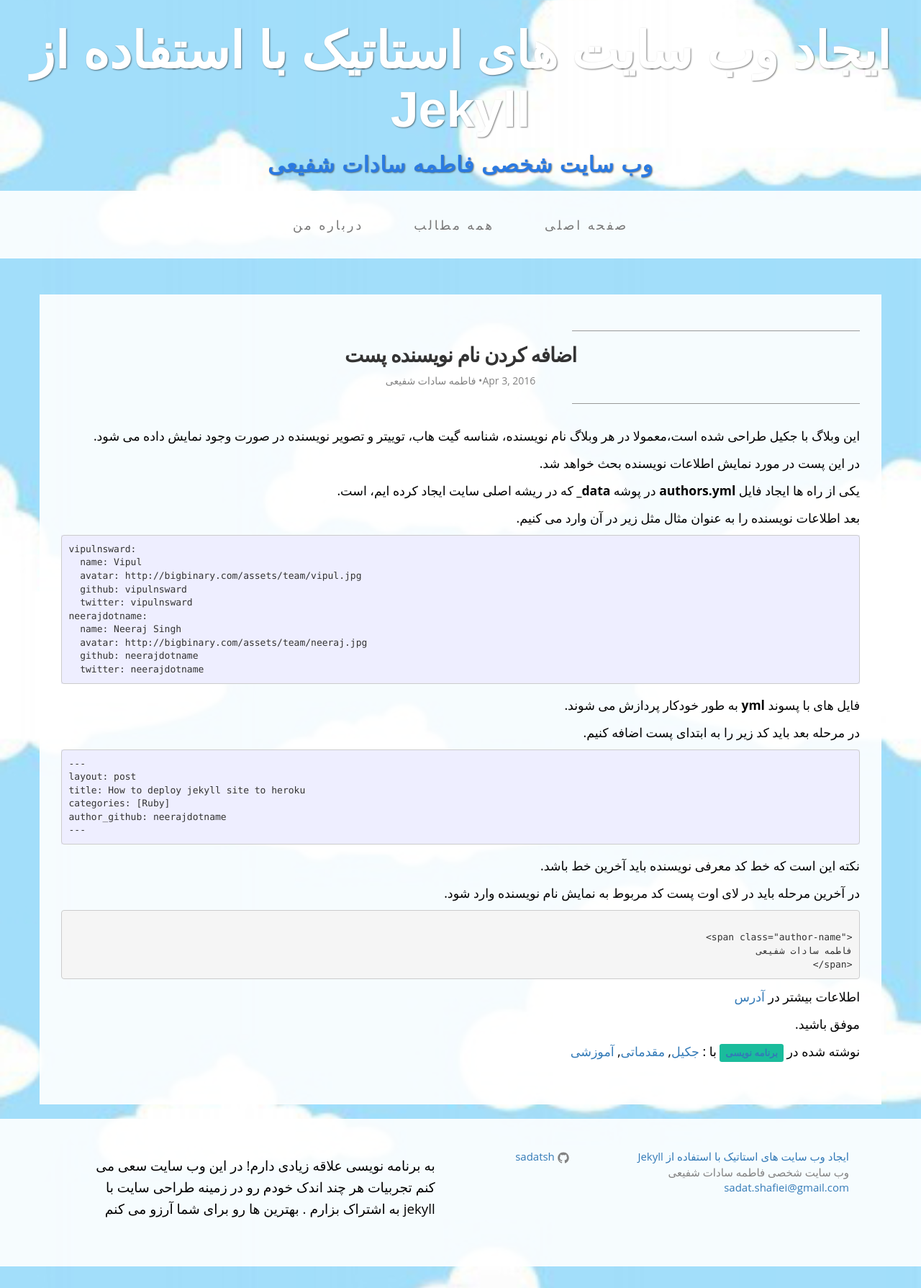
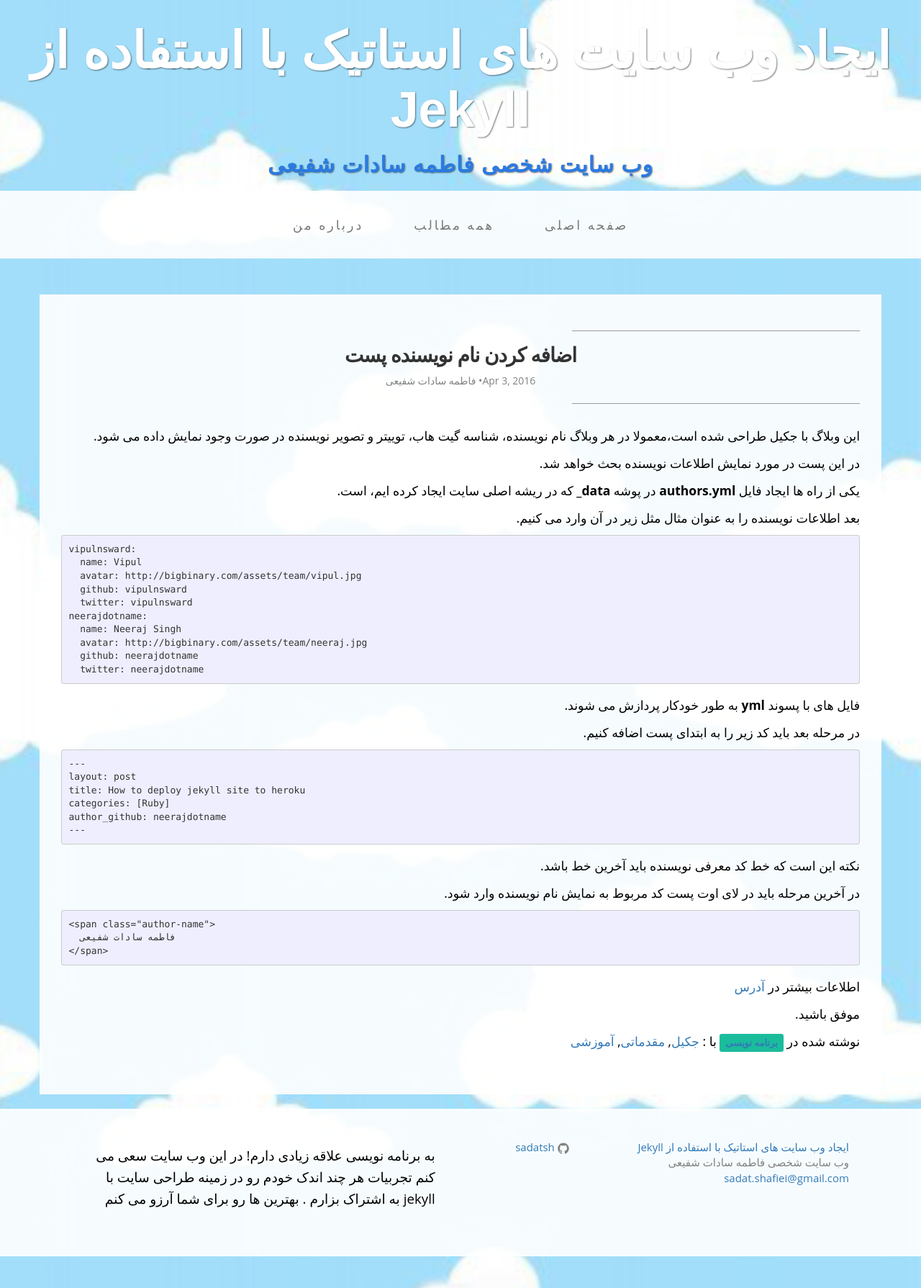
Before and after one commit to F-SadatSh/sadatsh.github.io, a Jekyll site: the page built from _posts/2016-04-03-author-name-in-post.markdown, in a window 1280 px wide. Shown: the whole page at 72% size. Built offline with Jekyll 4.4.1, drawn with Linux system fonts in a browser that asks for light colours; some web fonts are replaced.

Commit message:
Update 2016-04-03-author-name-in-post.markdown

````diff
--- a/_posts/2016-04-03-author-name-in-post.markdown
+++ b/_posts/2016-04-03-author-name-in-post.markdown
@@ -51,12 +51,11 @@ author_github: shafiei
 
 در آخرین مرحله باید در لای اوت پست کد مربوط به نمایش نام نویسنده وارد شود.
 
-```html+django
 
     <span class="author-name">
       {{ site.data.authors.[page.author_github].name }}
     </span>
-```
+
 
 
 اطلاعات بیشتر در [آدرس](http://blog.bigbinary.com/2015/01/09/author-information-in-jekyll-blog.html)
````
